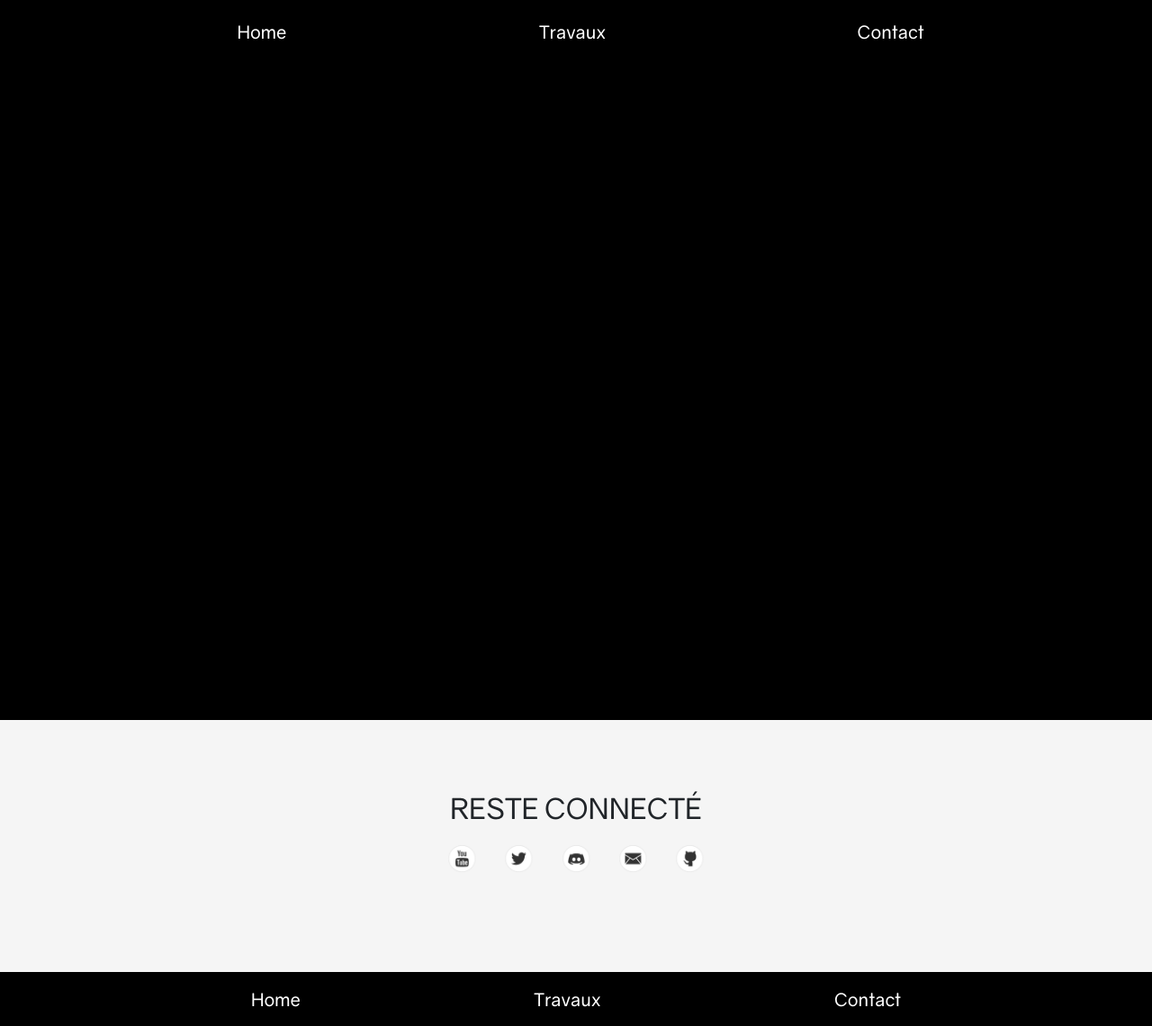
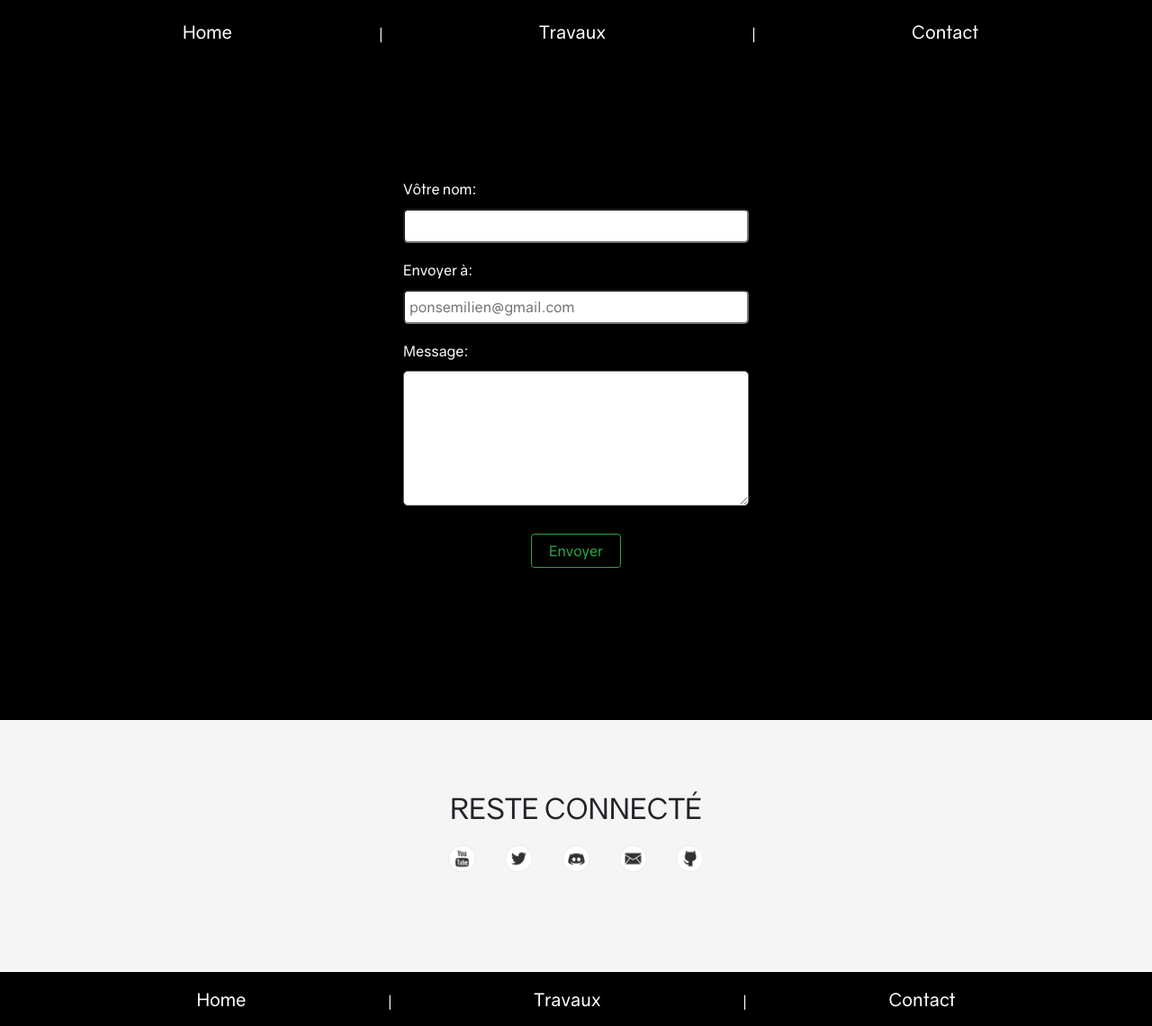
Before and after one commit to Frinksy/Pousour.github.io, a plain HTML site: page contact/contact.html in a window 1280 px wide. Shown: the whole page at 90% size. Drawn offline with nearby package versions, Linux system fonts and the light colour scheme.

Commit message:
fini pour aujourd'hui hein

```diff
--- a/contact/contact.html
+++ b/contact/contact.html
@@ -26,11 +26,39 @@
             <div class="menu">
               <ul>
                 <li><a href="../index.html">Home</a></li>
+                <li>|</li>
                 <li><a href="../travaux/travaux.html">Travaux</a></li>
+                <li>|</li>
                 <li><a href="#">Contact</a></li>
               </ul>
             </div>
           </nav>
+
+          <form action="https://formspree.io/xrgqkvwj" method="POST">
+            <ul>
+              <li>
+                <label>
+                  Vôtre nom:</br>
+                  <input type="text" name="name" />
+                </label>
+              </li>
+              <li>
+                <label>
+                  Envoyer à:</br>
+                  <input type="email" name="_replyto" placeholder="ponsemilien@gmail.com" readonly/>
+                </label>
+              </li>
+              <li>
+                <label>
+                  Message:</br>
+                  <textarea name="message"></textarea>
+                </label>
+              </li>
+              <li><input type="submit" value="Envoyer" id="bouton" class="btn btn-outline-success"/></li>
+            </ul>
+
+
+          </form>
         </header>
 
         <div id="reseaux">
@@ -71,7 +99,9 @@
           <div>
             <ul>
               <li><a href="#">Home</a></li>
+              <li>|</li>
               <li><a href="../travaux/travaux.html">Travaux</a></li>
+              <li>|</li>
               <li><a href="contact.html">Contact</a></li>
             </ul>
           </div>
--- a/contact/styletravaux.css
+++ b/contact/styletravaux.css
@@ -66,9 +66,7 @@ nav.black ul {
 
 nav ul li {
   display: inline-block;
-  padding: 20px;
-  padding-left: 10vw;
-  padding-right: 10vw;
+  padding: 20px 6vw 20px 6vw;
 }
 
 nav ul li a {
@@ -173,7 +171,7 @@ nav a:hover {
   color: #fff;
   text-decoration: none;
   transition: 0.3s;
-  border-bottom: 2px solid white;
+  opacity: 0.8;
 }
 
 a {
@@ -324,8 +322,8 @@ footer ul {
 
 footer ul li {
   display: inline;
-  padding-left: 10vw;
-  padding-right: 10vw;
+  color: white;
+  padding: 10px 6vw 2px 6vw;
 }
 
 footer ul li a {
@@ -335,9 +333,68 @@ footer ul li a {
 }
 
 footer a:hover {
+  text-decoration: none;
   color: #fff;
-  text-decoration: none;
-  transition: 0.3s;
-  border-bottom: 2px solid white;
+  font-size: 20px;
+  opacity: 0.8;
   transition: 0.2s;
 }
+
+form {
+  position: absolute;
+  left: 50%;
+  top: 50%;
+  -ms-transform: translate(-50%, -50%);
+  transform: translate(-50%, -50%);
+  color: white;
+}
+
+form input {
+  width: 30vw;
+  margin: 10px 0 10px 0;
+  padding: 5px;
+  border-radius: 5px;
+  min-width: 300px;
+}
+
+form input:focus {
+  box-shadow: 0 0 5px rgb(0, 123, 255);
+  border-color: rgb(0, 123, 255);
+}
+
+form textarea {
+  width: 30vw;
+  height: 15vh;
+  margin: 10px 0 10px 0;
+  padding: 5px;
+  border-radius: 5px;
+  min-width: 300px;
+  min-height: 150px;
+}
+
+form textarea:focus {
+  box-shadow: 0 0 5px rgb(0, 123, 255);
+  border-color: rgb(0, 123, 255);
+}
+
+#bouton {
+  position: absolute;
+  width: 6vw;
+  min-width: 100px;
+  top: 100%;
+  left: 50%;
+  -ms-transform: translate(-50%, -50%);
+  transform: translate(-50%, -50%);
+}
+
+form ul {
+  padding: 0;
+}
+
+form li {
+  list-style-type: none;
+}
+
+#email {
+  user-select: none;
+}
--- a/style.css
+++ b/style.css
@@ -74,9 +74,7 @@ nav.black ul {
 
 nav ul li {
   display: inline-block;
-  padding: 20px;
-  padding-left: 10vw;
-  padding-right: 10vw;
+  padding: 20px 6vw 20px 6vw;
 }
 
 nav ul li a {
@@ -175,14 +173,13 @@ nav a {
   padding: 10px;
   padding-bottom: 2px;
   transition: 0.3s;
-  border-bottom: 2px solid transparent;
 }
 
 nav a:hover {
   color: #fff;
   text-decoration: none;
   transition: 0.3s;
-  border-bottom: 2px solid white;
+  opacity: 0.8;
 }
 
 #competences {
@@ -361,20 +358,21 @@ footer ul {
 
 footer ul li {
   display: inline;
-  padding-left: 10vw;
-  padding-right: 10vw;
+  color: white;
+  padding: 10px 6vw 2px 6vw;
 }
 
 footer ul li a {
   text-decoration: none;
   color: #fff;
   font-size: 20px;
+  transition: 0.2s;
 }
 
-footer a:hover {
+footer ul li a:hover {
+  text-decoration: none;
   color: #fff;
-  text-decoration: none;
-  transition: 0.3s;
-  border-bottom: 2px solid white;
+  font-size: 20px;
+  opacity: 0.8;
   transition: 0.2s;
 }
--- a/travaux/styletravaux.css
+++ b/travaux/styletravaux.css
@@ -66,9 +66,7 @@ nav.black ul {
 
 nav ul li {
   display: inline-block;
-  padding: 20px;
-  padding-left: 10vw;
-  padding-right: 10vw;
+  padding: 20px 6vw 20px 6vw;
 }
 
 nav ul li a {
@@ -173,7 +171,7 @@ nav a:hover {
   color: #fff;
   text-decoration: none;
   transition: 0.3s;
-  border-bottom: 2px solid white;
+  opacity: 0.8;
 }
 
 a {
@@ -324,8 +322,8 @@ footer ul {
 
 footer ul li {
   display: inline;
-  padding-left: 10vw;
-  padding-right: 10vw;
+  color: white;
+  padding: 10px 6vw 2px 6vw;
 }
 
 footer ul li a {
@@ -335,9 +333,9 @@ footer ul li a {
 }
 
 footer a:hover {
+  text-decoration: none;
   color: #fff;
-  text-decoration: none;
-  transition: 0.3s;
-  border-bottom: 2px solid white;
+  font-size: 20px;
+  opacity: 0.8;
   transition: 0.2s;
 }
```
Also changed, not shown: index.html (+4 -0 lines), travaux/travaux.html (+4 -0 lines).
